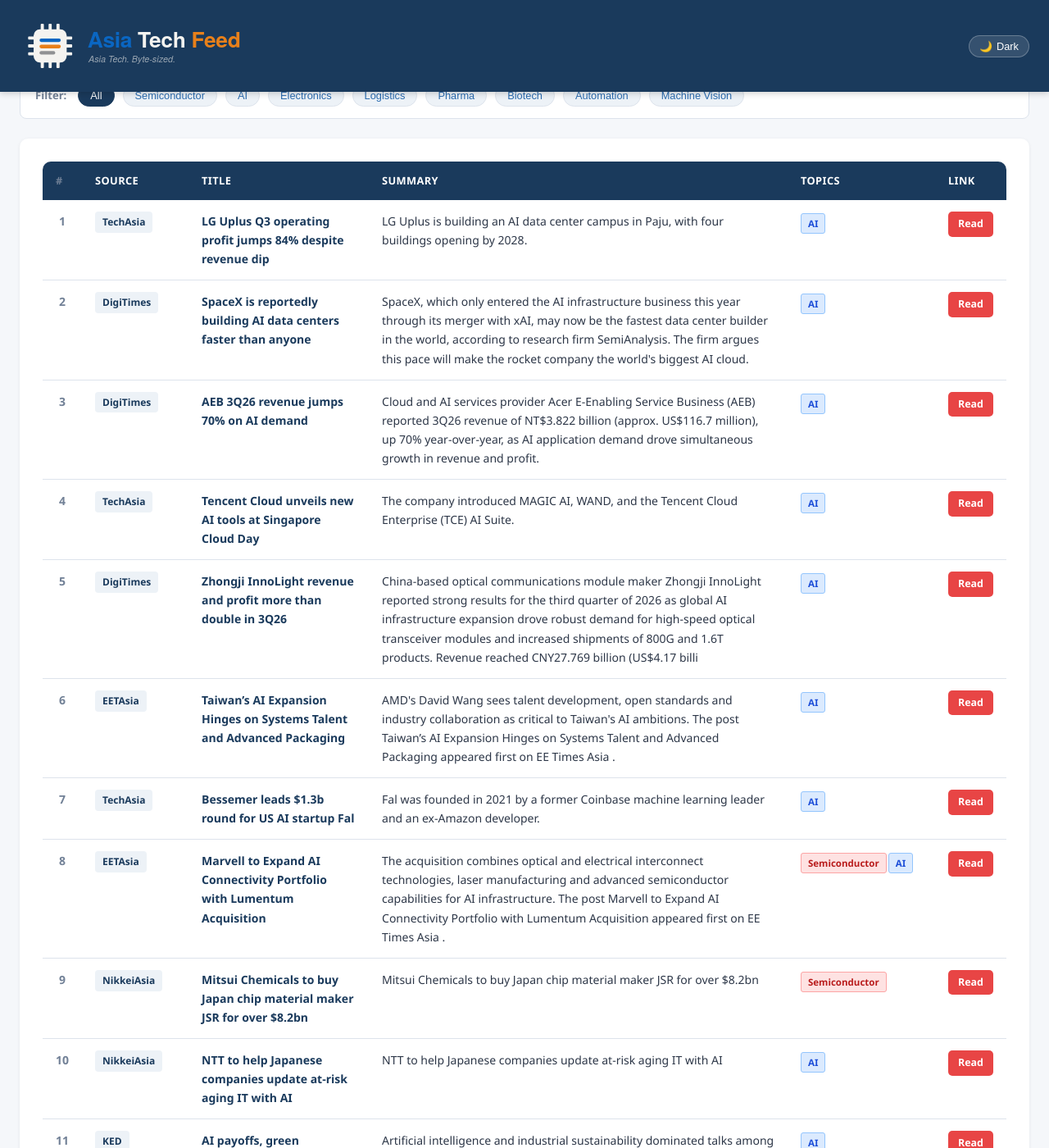
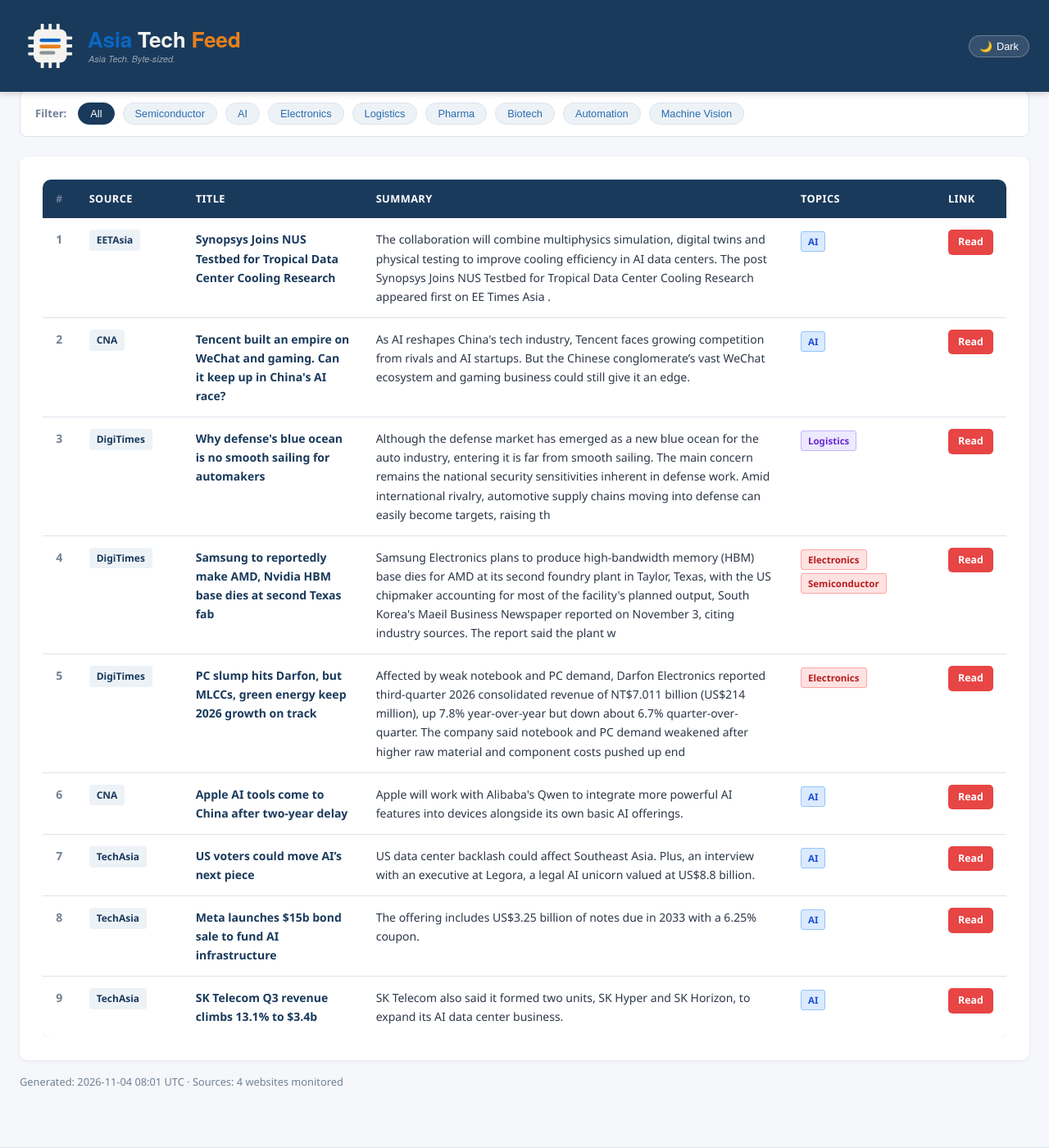
Before and after one commit to asiatechfeed/Asia-Tech-Feed, a Jekyll site: the page built from _posts/2026-11-04-asia-tech-news-digest.md, in a window 1280 px wide and 1400 px high, scrolled down 633 px. Shown: the whole window at 82% size. Built offline with Jekyll 4.4.1, drawn with Linux system fonts in a browser that asks for light colours; a script that is not in the unit is left out; some of the changed text lies outside the part shown.

Commit message:
📰 News digest 2026-11-04 (9 articles)

```diff
--- a/_posts/2026-11-04-asia-tech-news-digest.md
+++ b/_posts/2026-11-04-asia-tech-news-digest.md
@@ -1,15 +1,15 @@
 ---
 layout: post
 title: "Asia Tech News Digest - November 04, 2026"
-date: 2026-11-04 13:54:38 +0800
-articles_count: 11
-sources_count: 5
-sources: ["DigiTimes", "EETAsia", "KED", "NikkeiAsia", "TechAsia"]
+date: 2026-11-04 16:01:00 +0800
+articles_count: 9
+sources_count: 4
+sources: ["CNA", "DigiTimes", "EETAsia", "TechAsia"]
 csv_file: /assets/data/news-2026-11-04.tsv
-featured_title: "LG Uplus Q3 operating profit jumps 84% despite revenue dip"
-featured_url: "https://www.techinasia.com/lg-uplus-to-unveil-ai-data-center-strategy-at-mwc-2026"
-featured_source: "TechAsia"
-featured_summary: "LG Uplus is building an AI data center campus in Paju, with four buildings opening by 2028."
+featured_title: "Synopsys Joins NUS Testbed for Tropical Data Center Cooling Research"
+featured_url: "https://www.eetasia.com/synopsys-joins-nus-testbed-for-tropical-data-center-cooling-research/"
+featured_source: "EETAsia"
+featured_summary: "The collaboration will combine multiphysics simulation, digital twins and physical testing to improve cooling efficiency in AI data centers. The post Synopsys Joins NUS Testbed for Tropical Data Center Cooling Research appeared first on EE Times Asia ."
 featured_image: ""
 ---
 
@@ -27,91 +27,75 @@ featured_image: ""
 <tbody>
 <tr>
   <td class="col-num">1</td>
-  <td class="col-source"><span class="source-badge">TechAsia</span></td>
-  <td class="col-title"><span class="article-title">LG Uplus Q3 operating profit jumps 84% despite revenue dip</span></td>
-  <td class="col-summary">LG Uplus is building an AI data center campus in Paju, with four buildings opening by 2028.</td>
+  <td class="col-source"><span class="source-badge">EETAsia</span></td>
+  <td class="col-title"><span class="article-title">Synopsys Joins NUS Testbed for Tropical Data Center Cooling Research</span></td>
+  <td class="col-summary">The collaboration will combine multiphysics simulation, digital twins and physical testing to improve cooling efficiency in AI data centers. The post Synopsys Joins NUS Testbed for Tropical Data Center Cooling Research appeared first on EE Times Asia .</td>
   <td class="col-tags"><span class="tag ai">AI</span></td>
-  <td class="col-link"><a class="btn-link" href="https://www.techinasia.com/lg-uplus-to-unveil-ai-data-center-strategy-at-mwc-2026" target="_blank" rel="noopener">Read</a></td>
+  <td class="col-link"><a class="btn-link" href="https://www.eetasia.com/synopsys-joins-nus-testbed-for-tropical-data-center-cooling-research/" target="_blank" rel="noopener">Read</a></td>
 </tr>
 <tr>
   <td class="col-num">2</td>
-  <td class="col-source"><span class="source-badge">DigiTimes</span></td>
-  <td class="col-title"><span class="article-title">SpaceX is reportedly building AI data centers faster than anyone</span></td>
-  <td class="col-summary">SpaceX, which only entered the AI infrastructure business this year through its merger with xAI, may now be the fastest data center builder in the world, according to research firm SemiAnalysis. The firm argues this pace will make the rocket company the world's biggest AI cloud.</td>
+  <td class="col-source"><span class="source-badge">CNA</span></td>
+  <td class="col-title"><span class="article-title">Tencent built an empire on WeChat and gaming. Can it keep up in China's AI race?</span></td>
+  <td class="col-summary">As AI reshapes China's tech industry, Tencent faces growing competition from rivals and AI startups. But the Chinese conglomerate’s vast WeChat ecosystem and gaming business could still give it an edge.</td>
   <td class="col-tags"><span class="tag ai">AI</span></td>
-  <td class="col-link"><a class="btn-link" href="https://www.digitimes.com/news/a20261104VL215/spacex-data-capacity-business-merger.html" target="_blank" rel="noopener">Read</a></td>
+  <td class="col-link"><a class="btn-link" href="https://www.channelnewsasia.com/east-asia/tencent-wechat-gaming-artificial-intelligence-competition-6519631" target="_blank" rel="noopener">Read</a></td>
 </tr>
 <tr>
   <td class="col-num">3</td>
   <td class="col-source"><span class="source-badge">DigiTimes</span></td>
-  <td class="col-title"><span class="article-title">AEB 3Q26 revenue jumps 70% on AI demand</span></td>
-  <td class="col-summary">Cloud and AI services provider Acer E-Enabling Service Business (AEB) reported 3Q26 revenue of NT$3.822 billion (approx. US$116.7 million), up 70% year-over-year, as AI application demand drove simultaneous growth in revenue and profit.</td>
-  <td class="col-tags"><span class="tag ai">AI</span></td>
-  <td class="col-link"><a class="btn-link" href="https://www.digitimes.com/news/a20261104PD236/revenue-aeb-cloud-demand-profit.html" target="_blank" rel="noopener">Read</a></td>
+  <td class="col-title"><span class="article-title">Why defense's blue ocean is no smooth sailing for automakers</span></td>
+  <td class="col-summary">Although the defense market has emerged as a new blue ocean for the auto industry, entering it is far from smooth sailing. The main concern remains the national security sensitivities inherent in defense work. Amid international rivalry, automotive supply chains moving into defense can easily become targets, raising th</td>
+  <td class="col-tags"><span class="tag logis">Logistics</span></td>
+  <td class="col-link"><a class="btn-link" href="https://www.digitimes.com/news/a20261104PD220/automakers-market-automotive-auto-industry-materials.html" target="_blank" rel="noopener">Read</a></td>
 </tr>
 <tr>
   <td class="col-num">4</td>
-  <td class="col-source"><span class="source-badge">TechAsia</span></td>
-  <td class="col-title"><span class="article-title">Tencent Cloud unveils new AI tools at Singapore Cloud Day</span></td>
-  <td class="col-summary">The company introduced MAGIC AI, WAND, and the Tencent Cloud Enterprise (TCE) AI Suite.</td>
-  <td class="col-tags"><span class="tag ai">AI</span></td>
-  <td class="col-link"><a class="btn-link" href="https://www.techinasia.com/tencent-cloud-expands-ai-agent-suite-indonesia" target="_blank" rel="noopener">Read</a></td>
+  <td class="col-source"><span class="source-badge">DigiTimes</span></td>
+  <td class="col-title"><span class="article-title">Samsung to reportedly make AMD, Nvidia HBM base dies at second Texas fab</span></td>
+  <td class="col-summary">Samsung Electronics plans to produce high-bandwidth memory (HBM) base dies for AMD at its second foundry plant in Taylor, Texas, with the US chipmaker accounting for most of the facility's planned output, South Korea's Maeil Business Newspaper reported on November 3, citing industry sources. The report said the plant w</td>
+  <td class="col-tags"><span class="tag semi">Electronics</span><span class="tag semi">Semiconductor</span></td>
+  <td class="col-link"><a class="btn-link" href="https://www.digitimes.com/news/a20261104VL220/samsung-hbm-amd-texas-fab.html" target="_blank" rel="noopener">Read</a></td>
 </tr>
 <tr>
   <td class="col-num">5</td>
   <td class="col-source"><span class="source-badge">DigiTimes</span></td>
-  <td class="col-title"><span class="article-title">Zhongji InnoLight revenue and profit more than double in 3Q26</span></td>
-  <td class="col-summary">China-based optical communications module maker Zhongji InnoLight reported strong results for the third quarter of 2026 as global AI infrastructure expansion drove robust demand for high-speed optical transceiver modules and increased shipments of 800G and 1.6T products. Revenue reached CNY27.769 billion (US$4.17 billi</td>
-  <td class="col-tags"><span class="tag ai">AI</span></td>
-  <td class="col-link"><a class="btn-link" href="https://www.digitimes.com/news/a20261104PD232/2026-demand-profit-communications-revenue.html" target="_blank" rel="noopener">Read</a></td>
+  <td class="col-title"><span class="article-title">PC slump hits Darfon, but MLCCs, green energy keep 2026 growth on track</span></td>
+  <td class="col-summary">Affected by weak notebook and PC demand, Darfon Electronics reported third-quarter 2026 consolidated revenue of NT$7.011 billion (US$214 million), up 7.8% year-over-year but down about 6.7% quarter-over-quarter. The company said notebook and PC demand weakened after higher raw material and component costs pushed up end</td>
+  <td class="col-tags"><span class="tag semi">Electronics</span></td>
+  <td class="col-link"><a class="btn-link" href="https://www.digitimes.com/news/a20261104PD225/pc-2026-darfon-demand-revenue.html" target="_blank" rel="noopener">Read</a></td>
 </tr>
 <tr>
   <td class="col-num">6</td>
-  <td class="col-source"><span class="source-badge">EETAsia</span></td>
-  <td class="col-title"><span class="article-title">Taiwan’s AI Expansion Hinges on Systems Talent and Advanced Packaging</span></td>
-  <td class="col-summary">AMD's David Wang sees talent development, open standards and industry collaboration as critical to Taiwan's AI ambitions. The post Taiwan’s AI Expansion Hinges on Systems Talent and Advanced Packaging appeared first on EE Times Asia .</td>
+  <td class="col-source"><span class="source-badge">CNA</span></td>
+  <td class="col-title"><span class="article-title">Apple AI tools come to China after two-year delay</span></td>
+  <td class="col-summary">Apple will work with Alibaba's Qwen to integrate more powerful AI features into devices alongside its own basic AI offerings.</td>
   <td class="col-tags"><span class="tag ai">AI</span></td>
-  <td class="col-link"><a class="btn-link" href="https://www.eetasia.com/taiwans-ai-expansion-hinges-on-systems-talent-and-advanced-packaging/" target="_blank" rel="noopener">Read</a></td>
+  <td class="col-link"><a class="btn-link" href="https://www.channelnewsasia.com/east-asia/china-apple-artificial-intelligence-developers-6522361" target="_blank" rel="noopener">Read</a></td>
 </tr>
 <tr>
   <td class="col-num">7</td>
   <td class="col-source"><span class="source-badge">TechAsia</span></td>
-  <td class="col-title"><span class="article-title">Bessemer leads $1.3b round for US AI startup Fal</span></td>
-  <td class="col-summary">Fal was founded in 2021 by a former Coinbase machine learning leader and an ex-Amazon developer.</td>
+  <td class="col-title"><span class="article-title">US voters could move AI’s next piece</span></td>
+  <td class="col-summary">US data center backlash could affect Southeast Asia. Plus, an interview with an executive at Legora, a legal AI unicorn valued at US$8.8 billion.</td>
   <td class="col-tags"><span class="tag ai">AI</span></td>
-  <td class="col-link"><a class="btn-link" href="https://www.techinasia.com/cheaper-ai-means-compute" target="_blank" rel="noopener">Read</a></td>
+  <td class="col-link"><a class="btn-link" href="https://www.techinasia.com/us-voters-could-move-ais-next-piece" target="_blank" rel="noopener">Read</a></td>
 </tr>
 <tr>
   <td class="col-num">8</td>
-  <td class="col-source"><span class="source-badge">EETAsia</span></td>
-  <td class="col-title"><span class="article-title">Marvell to Expand AI Connectivity Portfolio with Lumentum Acquisition</span></td>
-  <td class="col-summary">The acquisition combines optical and electrical interconnect technologies, laser manufacturing and advanced semiconductor capabilities for AI infrastructure. The post Marvell to Expand AI Connectivity Portfolio with Lumentum Acquisition appeared first on EE Times Asia .</td>
-  <td class="col-tags"><span class="tag semi">Semiconductor</span><span class="tag ai">AI</span></td>
-  <td class="col-link"><a class="btn-link" href="https://www.eetasia.com/marvell-to-expand-ai-connectivity-portfolio-with-lumentum-acquisition/" target="_blank" rel="noopener">Read</a></td>
+  <td class="col-source"><span class="source-badge">TechAsia</span></td>
+  <td class="col-title"><span class="article-title">Meta launches $15b bond sale to fund AI infrastructure</span></td>
+  <td class="col-summary">The offering includes US$3.25 billion of notes due in 2033 with a 6.25% coupon.</td>
+  <td class="col-tags"><span class="tag ai">AI</span></td>
+  <td class="col-link"><a class="btn-link" href="https://www.techinasia.com/meta-launches-muse-rival-openai-anthropic" target="_blank" rel="noopener">Read</a></td>
 </tr>
 <tr>
   <td class="col-num">9</td>
-  <td class="col-source"><span class="source-badge">NikkeiAsia</span></td>
-  <td class="col-title"><span class="article-title">Mitsui Chemicals to buy Japan chip material maker JSR for over $8.2bn</span></td>
-  <td class="col-summary">Mitsui Chemicals to buy Japan chip material maker JSR for over $8.2bn</td>
-  <td class="col-tags"><span class="tag semi">Semiconductor</span></td>
-  <td class="col-link"><a class="btn-link" href="https://asia.nikkei.com/business/business-deals/mitsui-chemicals-to-buy-japan-chip-material-maker-jsr-for-over-8.2bn2" target="_blank" rel="noopener">Read</a></td>
-</tr>
-<tr>
-  <td class="col-num">10</td>
-  <td class="col-source"><span class="source-badge">NikkeiAsia</span></td>
-  <td class="col-title"><span class="article-title">NTT to help Japanese companies update at-risk aging IT with AI</span></td>
-  <td class="col-summary">NTT to help Japanese companies update at-risk aging IT with AI</td>
+  <td class="col-source"><span class="source-badge">TechAsia</span></td>
+  <td class="col-title"><span class="article-title">SK Telecom Q3 revenue climbs 13.1% to $3.4b</span></td>
+  <td class="col-summary">SK Telecom also said it formed two units, SK Hyper and SK Horizon, to expand its AI data center business.</td>
   <td class="col-tags"><span class="tag ai">AI</span></td>
-  <td class="col-link"><a class="btn-link" href="https://asia.nikkei.com/spotlight/cybersecurity/ntt-to-help-japanese-companies-update-at-risk-aging-it-with-ai" target="_blank" rel="noopener">Read</a></td>
-</tr>
-<tr>
-  <td class="col-num">11</td>
-  <td class="col-source"><span class="source-badge">KED</span></td>
-  <td class="col-title"><span class="article-title">AI payoffs, green transition shape France-Korea Tech Summit 2026</span></td>
-  <td class="col-summary">Artificial intelligence and industrial sustainability dominated talks among South Korean and French business and policy leaders in Seoul last week, wi</td>
-  <td class="col-tags"><span class="tag ai">AI</span></td>
-  <td class="col-link"><a class="btn-link" href="https://www.kedglobal.com/artificial-intelligence/newsView/ked202610190009" target="_blank" rel="noopener">Read</a></td>
+  <td class="col-link"><a class="btn-link" href="https://www.techinasia.com/sk-telecom-ntt-launch-500m-aion-ai-fund" target="_blank" rel="noopener">Read</a></td>
 </tr>
 </tbody>
 </table>
```
Also changed, not shown: _data/seen_urls.json (+10 -1 lines), _digest_meta.json (+24 -25 lines), assets/data/news-2026-11-04.tsv (+9 -11 lines), assets/data/search-index.json.
